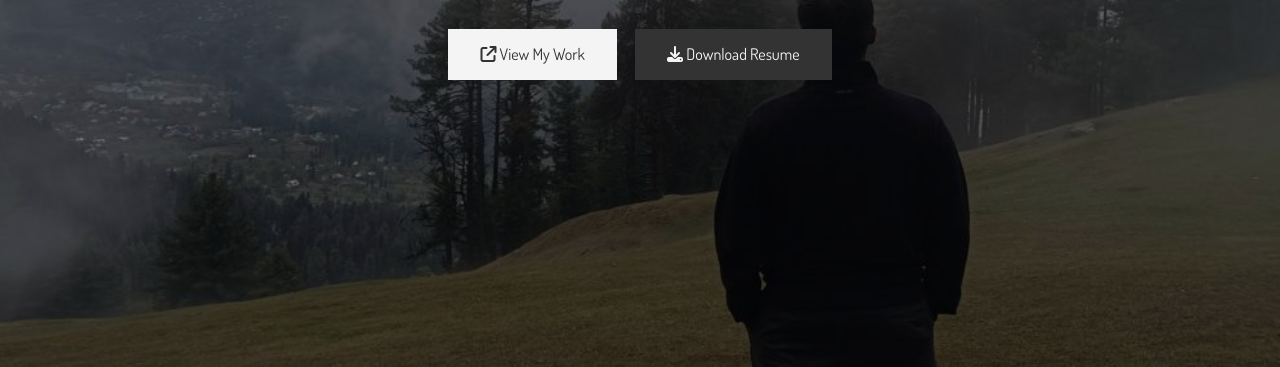
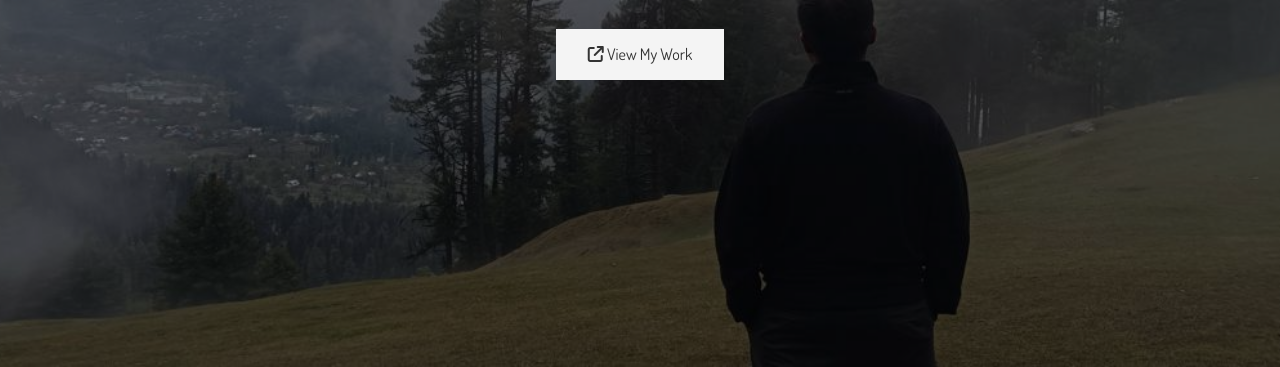
Before and after one commit to Cjmax10/Portfolio, a plain HTML site: page index.html in a window 1280 px wide. Shown: the part 433-800 px from the top of the page. Drawn offline with Linux system fonts and the light colour scheme.

Commit message:
HIde downoad button

```diff
--- a/index.html
+++ b/index.html
@@ -37,7 +37,7 @@
                 <p class="lead">I specialize in designing and developing visually captivating and user-friendly digital
                     experiences.</p>
                 <a href="work.html" class="btn-light"><i class="fa-solid fa-arrow-up-right-from-square"></i> View My Work</a>
-                <a href="Swapnil_Markal_Frontend_Developer.pdf" class="btn-dark ml" download=""><i class="fa-solid fa-download"></i> Download Resume</a>
+                <a href="Swapnil_Markal_Frontend_Developer.pdf" class="btn-dark ml" download="" style="display: none;"><i class="fa-solid fa-download"></i> Download Resume</a>
             </div>
         </div>
     </header>
```
